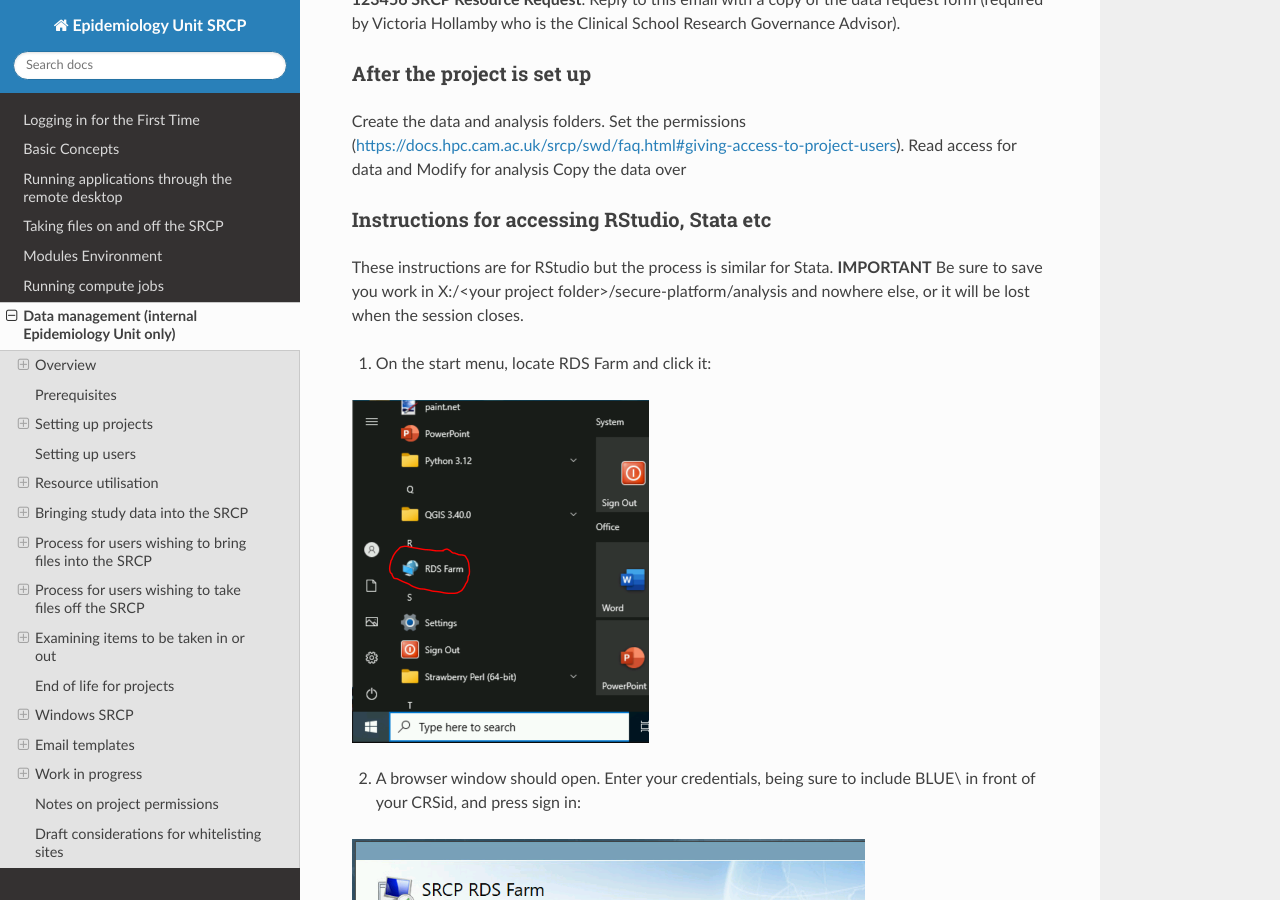
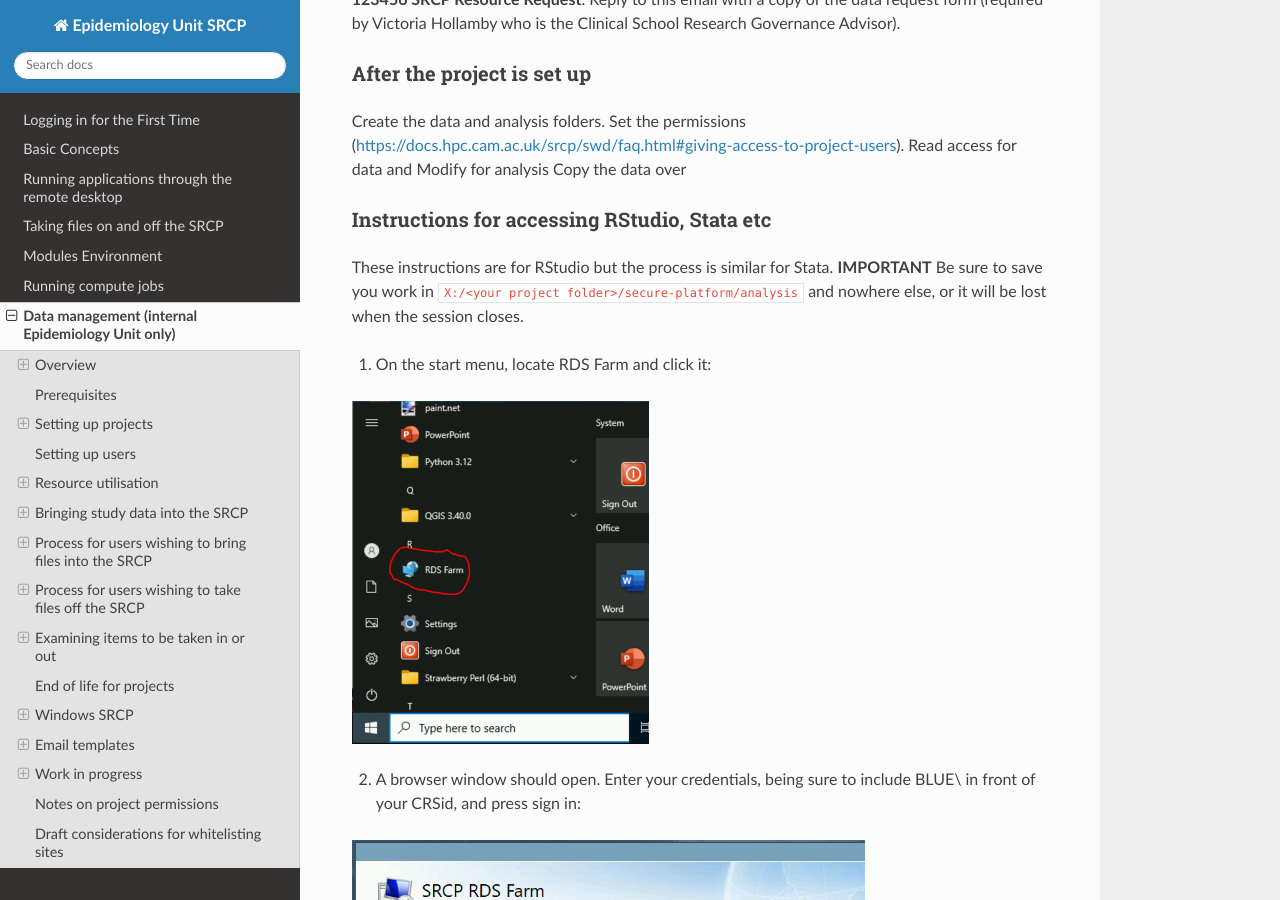
Before and after one commit to epi-analysis/SRCP_docs, a Sphinx documentation site: the page built from docs/source/06-Data-management.rst, in a window 1280 px wide and 900 px high, scrolled down 16818 px. Built offline with Sphinx 7.4.7 and the Read the Docs theme 3.1.0, drawn with Linux system fonts in a browser that asks for light colours.

```diff
--- a/docs/source/06-Data-management.rst
+++ b/docs/source/06-Data-management.rst
@@ -435,7 +435,7 @@ Instructions for accessing RStudio, Stata etc
 ~~~~~~~~~~~~~~~~~~~~~~~~~~~~~~~~~~~~~~~~~~~~~~~~~~~
 
 These instructions are for RStudio but the process is similar for Stata.
-**IMPORTANT** Be sure to save you work in X:/<your project folder>/secure-platform/analysis and nowhere else, or it will be lost when the session closes.
+**IMPORTANT** Be sure to save you work in ``X:/<your project folder>/secure-platform/analysis`` and nowhere else, or it will be lost when the session closes.
 
 1. On the start menu, locate RDS Farm and click it:
 
```
